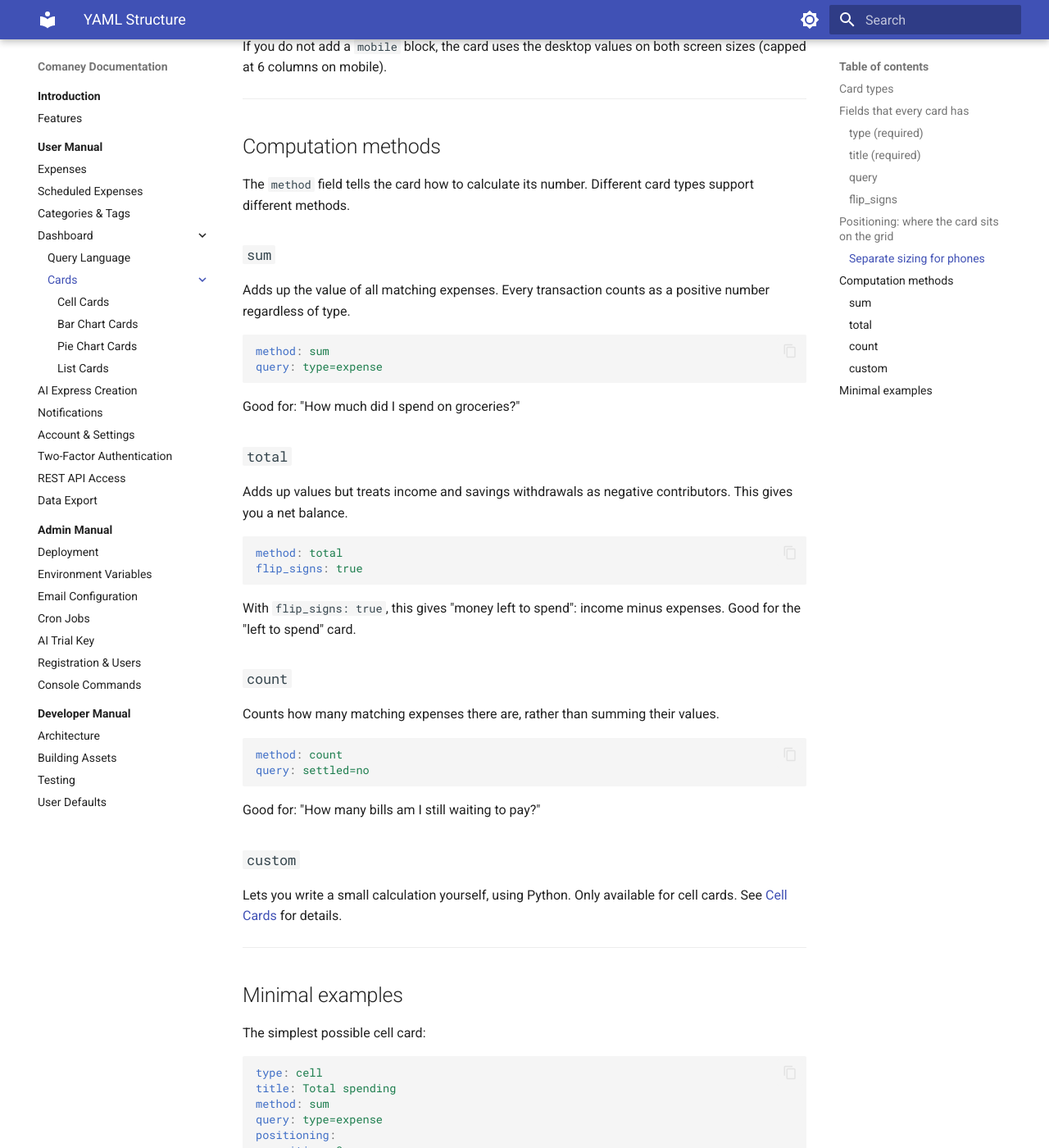
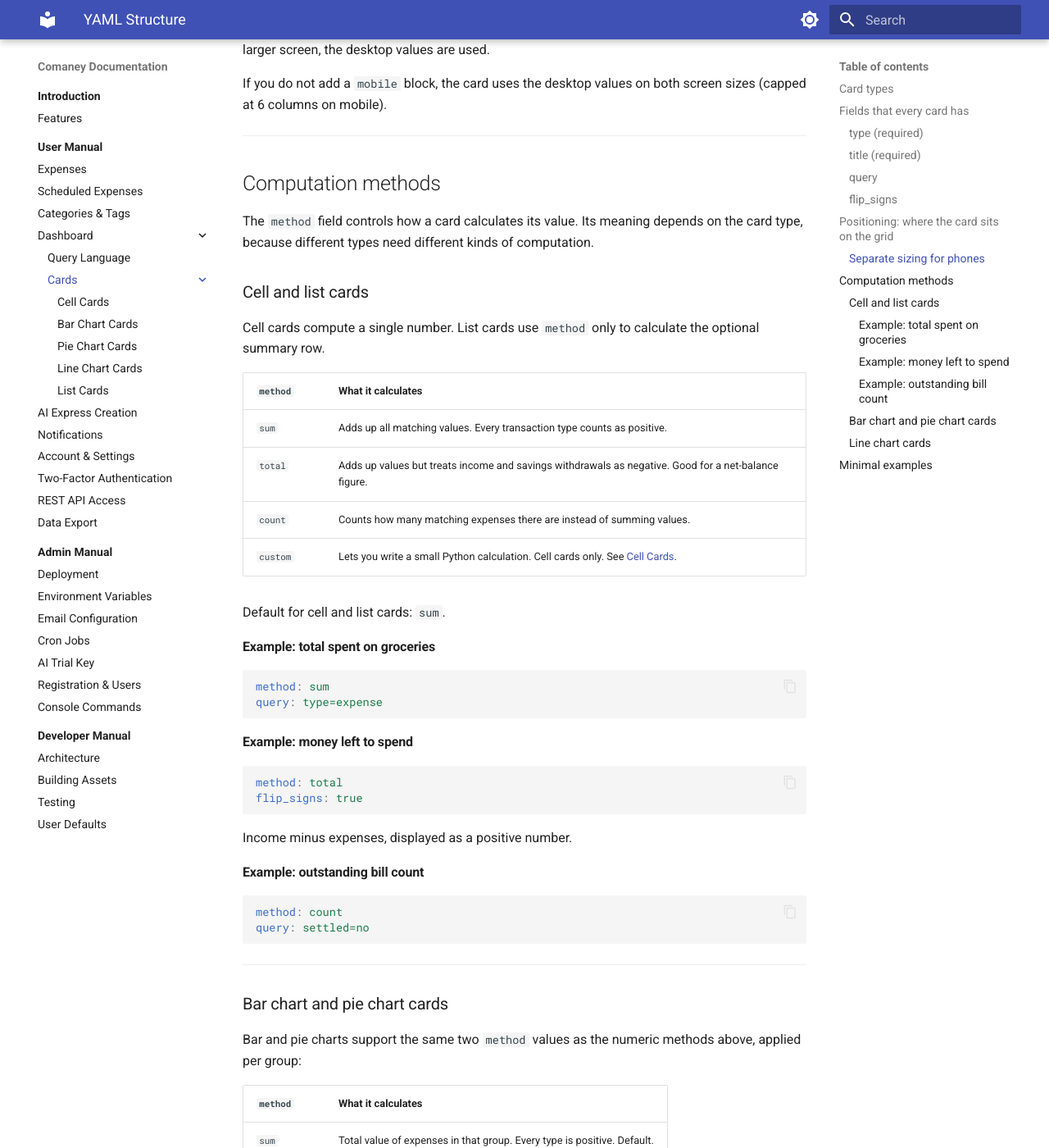
Before and after one commit to Leonetienne/Comaney, an MkDocs documentation site: the page built from docs/src/docs/user-manual/dashboard/cards/index.md, in a window 1280 px wide and 1400 px high, scrolled down 2406 px. Shown: the whole window at 82% size. Built offline with MkDocs 1.6.1 and Material for MkDocs 9.7.7, drawn with Linux system fonts in a browser that asks for light colours; some of the changed text lies outside the part shown.

Commit message:
feat: implement line charts

````diff
--- a/docs/src/docs/user-manual/dashboard/cards/index.md
+++ b/docs/src/docs/user-manual/dashboard/cards/index.md
@@ -11,6 +11,7 @@
 | `cell` | A single number: a total, a count, or a custom calculation. |
 | `bar-chart` | Horizontal bars showing how spending is split across categories or tags. |
 | `pie-chart` | A pie showing spending proportions across categories or tags. |
+| `line-chart` | One or more lines plotted over time, showing how money moves day by day or week by week. |
 | `list` | A scrollable table listing individual expenses that match a query. |
 
 ## Fields that every card has
@@ -21,7 +22,7 @@
 type: cell
 ```
 
-Sets the card style. Must be one of `cell`, `bar-chart`, `pie-chart`, or `list`.
+Sets the card style. Must be one of `cell`, `bar-chart`, `pie-chart`, `list`, or `line-chart`.
 
 ---
 
@@ -98,44 +99,70 @@
 
 ## Computation methods
 
-The `method` field tells the card how to calculate its number. Different card types support different methods.
+The `method` field controls how a card calculates its value. Its meaning depends on the card type, because different types need different kinds of computation.
 
-### `sum`
+### Cell and list cards
 
-Adds up the value of all matching expenses. Every transaction counts as a positive number regardless of type.
+Cell cards compute a single number. List cards use `method` only to calculate the optional summary row.
+
+| `method` | What it calculates |
+|---|---|
+| `sum` | Adds up all matching values. Every transaction type counts as positive. |
+| `total` | Adds up values but treats income and savings withdrawals as negative. Good for a net-balance figure. |
+| `count` | Counts how many matching expenses there are instead of summing values. |
+| `custom` | Lets you write a small Python calculation. Cell cards only. See [Cell Cards](cell.md). |
+
+Default for cell and list cards: `sum`.
+
+#### Example: total spent on groceries
 
 ```yaml
 method: sum
 query: type=expense
 ```
 
-Good for: "How much did I spend on groceries?"
-
-### `total`
-
-Adds up values but treats income and savings withdrawals as negative contributors. This gives you a net balance.
+#### Example: money left to spend
 
 ```yaml
 method: total
 flip_signs: true
 ```
 
-With `flip_signs: true`, this gives "money left to spend": income minus expenses. Good for the "left to spend" card.
+Income minus expenses, displayed as a positive number.
 
-### `count`
-
-Counts how many matching expenses there are, rather than summing their values.
+#### Example: outstanding bill count
 
 ```yaml
 method: count
 query: settled=no
 ```
 
-Good for: "How many bills am I still waiting to pay?"
+---
 
-### `custom`
+### Bar chart and pie chart cards
 
-Lets you write a small calculation yourself, using Python. Only available for cell cards. See [Cell Cards](cell.md) for details.
+Bar and pie charts support the same two `method` values as the numeric methods above, applied per group:
+
+| `method` | What it calculates |
+|---|---|
+| `sum` | Total value of expenses in that group. Every type is positive. Default. |
+| `total` | Net value: income and savings withdrawals count negative. |
+
+---
+
+### Line chart cards
+
+Line charts use `method` at the card level to decide how each time bucket is built:
+
+| `method` | What it plots |
+|---|---|
+| `cum` | Cumulative running total up to each point. The line never dips. Default. |
+| `base` | Only the activity within each bucket (one day in month view, one week in year view). |
+
+Each individual series inside a line chart also has its own `method` field (separate from the card-level one) that controls aggregation: `sum` or `total`.
+In line charts, `flip_signs` only exists on series-level.
+
+See [Line Chart Cards](line-chart.md) for details.
 
 ---
 
@@ -178,9 +205,25 @@
   height: 3
 ```
 
+The simplest line chart:
+
+```yaml
+type: line-chart
+title: Spending over time
+method: cum
+series:
+  - label: Expenses
+    query: type=expense
+positioning:
+  position: 15
+  width: 6
+  height: 3
+```
+
 For all the extra options available to each type, see:
 
 - [Cell Cards](cell.md)
 - [Bar Chart Cards](bar-chart.md)
 - [Pie Chart Cards](pie-chart.md)
 - [List Cards](list.md)
+- [Line Chart Cards](line-chart.md)
--- a/docs/src/mkdocs.yml
+++ b/docs/src/mkdocs.yml
@@ -58,6 +58,7 @@
         - Cell Cards: user-manual/dashboard/cards/cell.md
         - Bar Chart Cards: user-manual/dashboard/cards/bar-chart.md
         - Pie Chart Cards: user-manual/dashboard/cards/pie-chart.md
+        - Line Chart Cards: user-manual/dashboard/cards/line-chart.md
         - List Cards: user-manual/dashboard/cards/list.md
     - AI Express Creation: user-manual/ai-express-creation.md
     - Notifications: user-manual/notifications.md
````
Also changed, not shown: CLAUDE.md (+6 -5 lines), docs/src/docs/user-manual/dashboard/cards/line-chart.md (added, +161 -0 lines), docs/src/docs/user-manual/dashboard/index.md (+17 -1 lines), 8 other files.
